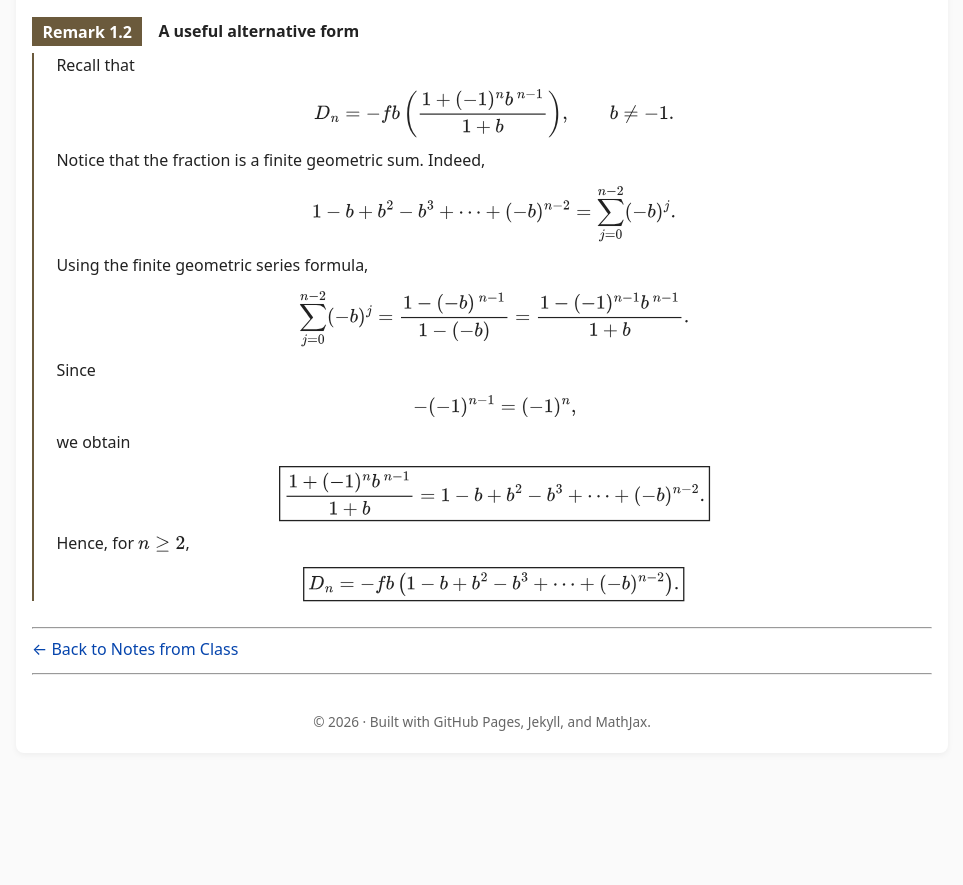
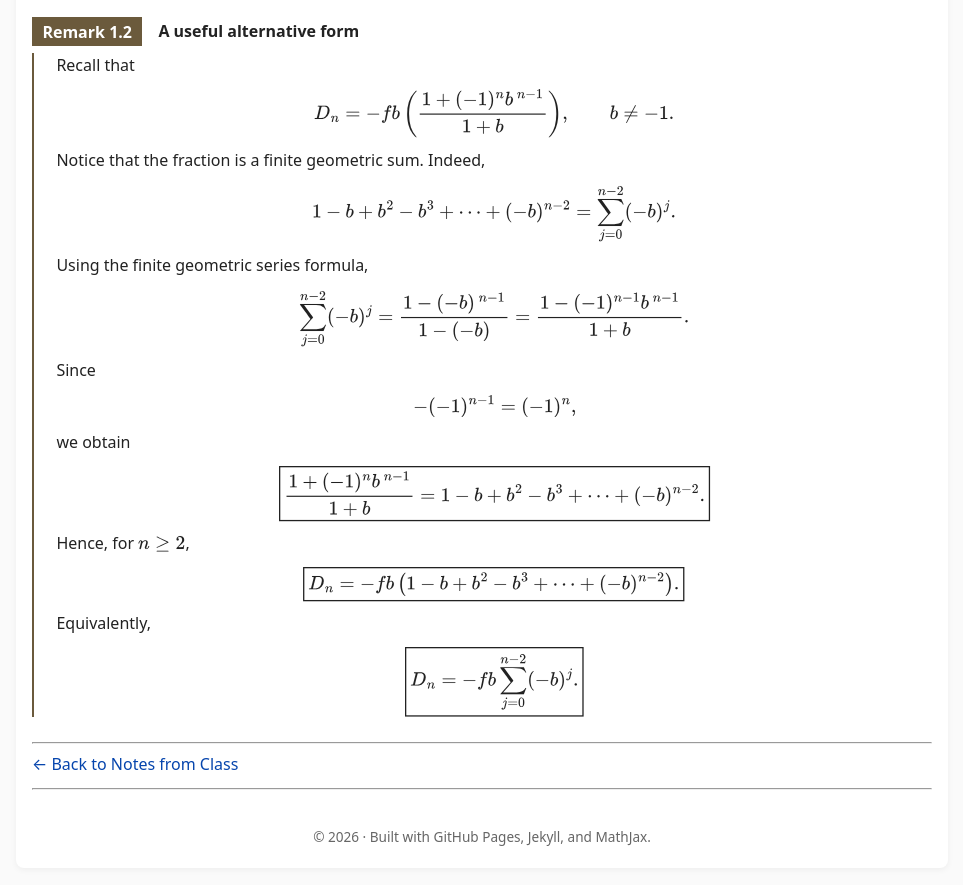
Before and after one commit to SaleemKamaludin/SaleemKamaludin.github.io, a Jekyll site: the page built from courses/math-2276/notes-from-class/lecture-2/index.md, in a window 1280 px wide and 900 px high, scrolled down 9356 px. Shown: the top 885 px of the window, without its empty margins (158-1121 px from the left). Built offline with Jekyll 4.4.1, drawn with Linux system fonts in a browser that asks for light colours; before the commit the page ends 10141 px from its top, so only the background shows below that.

Commit message:
Add summation form to alternative form remark

```diff
--- a/courses/math-2276/notes-from-class/lecture-2/index.md
+++ b/courses/math-2276/notes-from-class/lecture-2/index.md
@@ -1387,6 +1387,26 @@ D_n
     </div>
 
     </div>
+
+    <div id="remark-alternative-form-summation">
+
+    <p>
+      Equivalently,
+    </p>
+
+    <div class="display-math">
+
+    \[
+    \boxed{
+    D_n
+    =
+    -fb\sum_{j=0}^{n-2}(-b)^j.
+    }
+    \]
+
+    </div>
+
+    </div>
   </div>
 
 </div>
```
